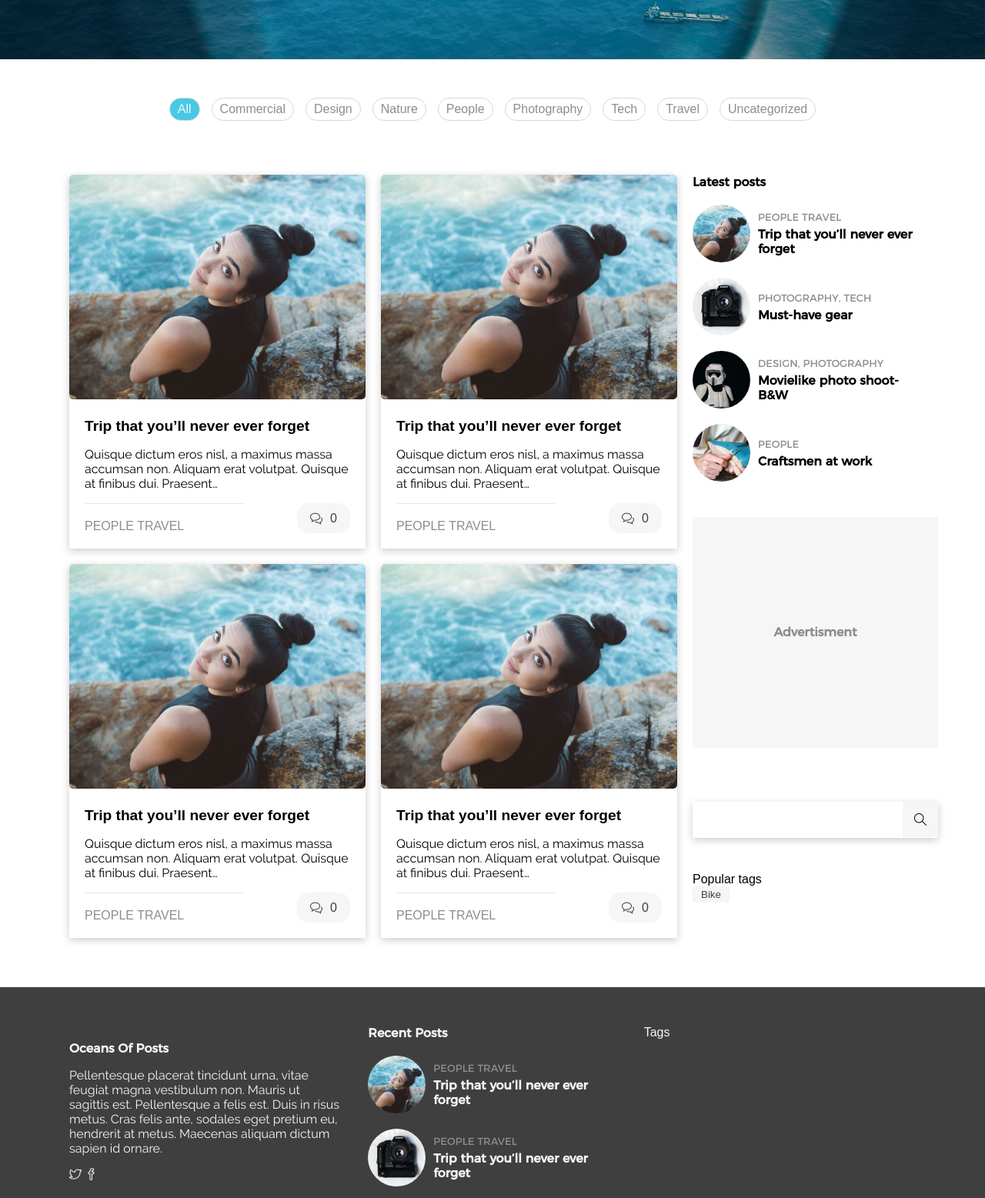
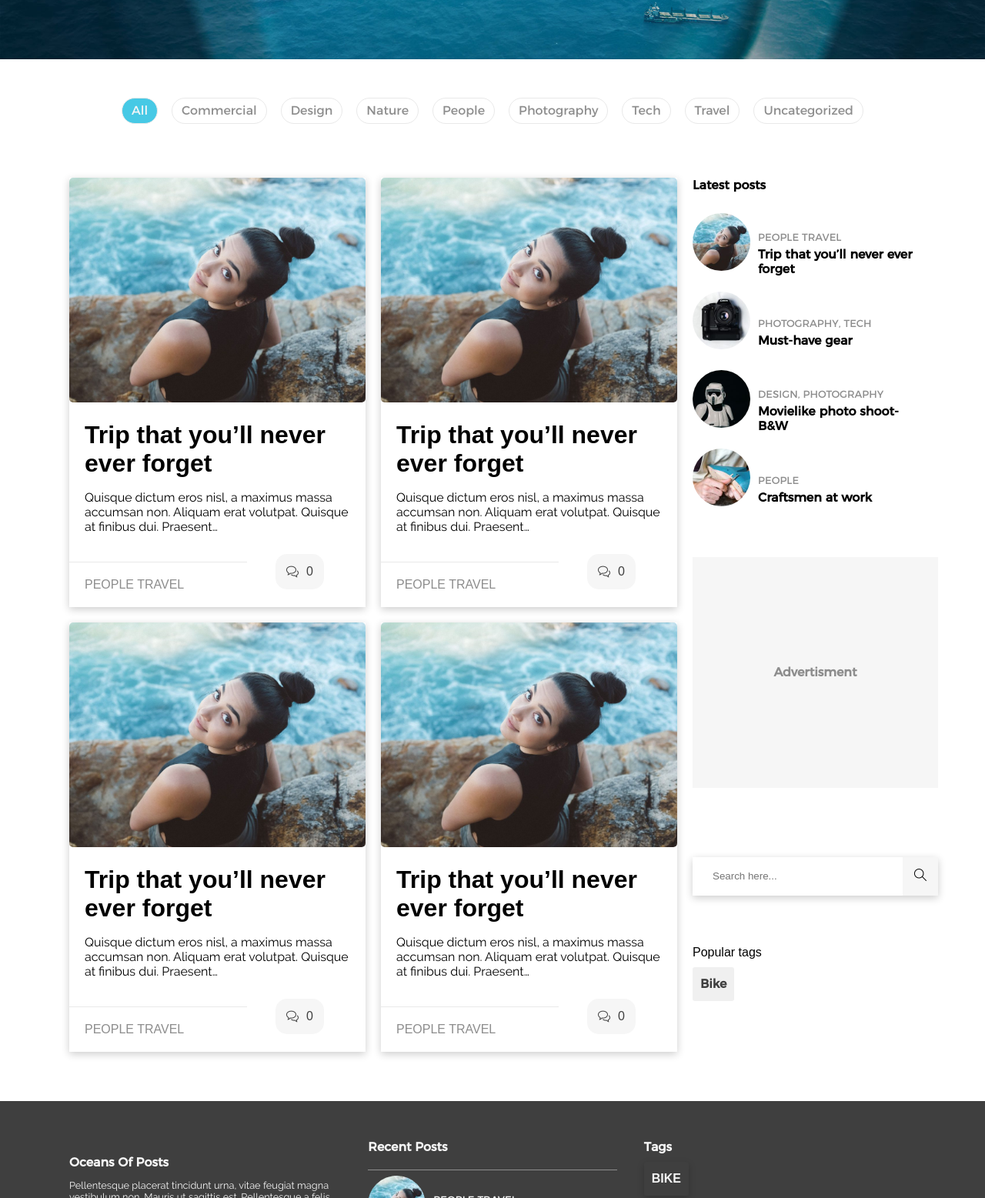
Before and after one commit to GeorgeBradley/oceansofpost.github.io, a plain HTML site: page index.html in a window 1280 px wide. Shown: the part 173-1730 px from the top of the page at 77% size. Drawn offline with Linux system fonts and the light colour scheme.

Commit message:
Tweaked small details.

```diff
--- a/index.html
+++ b/index.html
@@ -29,15 +29,15 @@
 
     <main class="container grid">
         <section class="top-content">
-            <button class="tag tag-active">All</button>
-            <button class="tag">Commercial</button>
-            <button class="tag">Design</button>
-            <button class="tag">Nature</button>
-            <button class="tag">People</button>
-            <button class="tag">Photography</button>
-            <button class="tag">Tech</button>
-            <button class="tag">Travel</button>
-            <button class="tag">Uncategorized</button>
+            <h3 class="nav-tag tag-active">All</h3>
+            <h3 class="nav-tag">Commercial</h3>
+            <h3 class="nav-tag">Design</h3>
+            <h3 class="nav-tag">Nature</h3>
+            <h3 class="nav-tag">People</h3>
+            <h3 class="nav-tag">Photography</h3>
+            <h3 class="nav-tag">Tech</h3>
+            <h3 class="nav-tag">Travel</h3>
+            <h3 class="nav-tag">Uncategorized</h3>
         </section>
 
 
@@ -51,11 +51,8 @@
                     <div class="card-title">Trip that you’ll never ever forget</div>
 
                     <p class="card-text">Quisque dictum eros nisl, a maximus massa accumsan non. Aliquam erat volutpat. Quisque at finibus dui. Praesent…</p>
-
+                </div>
                 <div class="card-footer">
-
-
-
                     <div class="card-author">
                          <a href="#">People Travel</a>
                     </div>
@@ -64,7 +61,6 @@
                         <span>0</span>
                     </div>
 
-                    </div>
                 </div>
             </div>
             <div class="card">
@@ -76,11 +72,8 @@
                     <div class="card-title">Trip that you’ll never ever forget</div>
 
                     <p class="card-text">Quisque dictum eros nisl, a maximus massa accumsan non. Aliquam erat volutpat. Quisque at finibus dui. Praesent…</p>
-
+                </div>
                 <div class="card-footer">
-
-
-
                     <div class="card-author">
                          <a href="#">People Travel</a>
                     </div>
@@ -89,7 +82,6 @@
                         <span>0</span>
                     </div>
 
-                    </div>
                 </div>
             </div>
             <div class="card">
@@ -101,11 +93,8 @@
                     <div class="card-title">Trip that you’ll never ever forget</div>
 
                     <p class="card-text">Quisque dictum eros nisl, a maximus massa accumsan non. Aliquam erat volutpat. Quisque at finibus dui. Praesent…</p>
-
+                </div>
                 <div class="card-footer">
-
-
-
                     <div class="card-author">
                          <a href="#">People Travel</a>
                     </div>
@@ -116,8 +105,6 @@
 
                 </div>
             </div>
-            </div>
-
             <div class="card">
 
                 <div class="card-image-container">
@@ -127,11 +114,8 @@
                     <div class="card-title">Trip that you’ll never ever forget</div>
 
                     <p class="card-text">Quisque dictum eros nisl, a maximus massa accumsan non. Aliquam erat volutpat. Quisque at finibus dui. Praesent…</p>
-
+                </div>
                 <div class="card-footer">
-
-
-
                     <div class="card-author">
                          <a href="#">People Travel</a>
                     </div>
@@ -142,7 +126,7 @@
 
                 </div>
             </div>
-            </div>
+
 
         </div>
 
@@ -209,13 +193,13 @@
             </div>
             <div class="search-bar">
 
-                <input class="search"type="text">
+                <input class="search"type="text" placeholder="Search here...">
 
                 <span class="icon-magnifier"></span>
             </div>
             <div class="popular-tags">
                 <div class="title">Popular tags</div>
-                <button class="popular-tag">Bike</button>
+                <h3 class="popular-tag">Bike</h3>
             </div>
         </aside>
 
@@ -283,7 +267,8 @@
             </div>
         </section>
         <section class="footer-tags">
-            <div class="title">Tags</div>
+            <h4 class="title">Tags</h4>
+            <button class="popular-tag dark">Bike</button>
         </section>
 
         </div>
--- a/style.css
+++ b/style.css
@@ -116,8 +116,8 @@ Fonts
   .top-content {
 
     display:flex;
-    gap:15px;
-    justify-self: center;
+  justify-content: space-evenly;
+
     align-self: center;
     padding:50px;
   }
@@ -125,19 +125,19 @@ Fonts
 
   /* Tags */
 
-  .tag {
-    border:1px solid #dcd7d7;;
-      border-radius: 25px;
+  .nav-tag {
+    box-shadow: none;
+    border-radius: 18px;
+    border:  1px solid #e9e9e9;
       background-color:white;
-      padding-top:5px;
+      padding-top:10px;
       font-size: 1em;
-      padding-bottom:5px;
-      padding-left:10px;
-      padding-right:10px;
+      padding: 0 12px;
       color:var(--lightGray);
       font-weight: 500;
+      line-height: 32px;
   }
-  .tag.tag-active {
+  .nav-tag.tag-active {
       background-color:var(--lightBlue);
       color:var(--white);
       font-weight: 300;
@@ -152,6 +152,12 @@ Fonts
 
   .top-content {
       grid-column: 1 / 7    ;
+
+  }
+  .top-content .tag:hover {
+
+    transition: 0.8s all ease-in-out;
+    font-weight: bold;
   }
   .cards {
       grid-column: 1 / 4;
@@ -192,13 +198,17 @@ Fonts
 .card-body {
     padding:20px;
 }
+.card-title {
+    font-size:2rem;
+
+}
 
 .card-footer {
 
 display:grid;
 
 grid-template-columns: repeat(5, 1fr);
-
+position: relative;
 
 }
 .card-author a {
@@ -213,6 +223,8 @@ grid-template-columns: repeat(5, 1fr);
     grid-column: 1 / 4;
     flex-grow:1;
     padding-top:20px;
+    padding-left:20px;
+    padding-bottom:20px;
     border-top: 1px solid #e9e9e9;
 
 }
@@ -222,15 +234,20 @@ grid-template-columns: repeat(5, 1fr);
 }
 .comments {
 
+
+    position: absolute;
     display:flex;
     justify-content: center;
     gap:10px;
     align-items: center;
+   padding:14px;
 
+   top:-10px;
+   left:-40px;
     color:var(--darkGray);
     border-radius: 15px;;
     background-color: var(--white);
-    padding:6px;
+
     grid-column: 5 / 6;
 
 }
@@ -240,6 +257,7 @@ grid-template-columns: repeat(5, 1fr);
 }
 .post-content-right {
 
+    margin-top:30px;
     display:flex;
     flex-direction: column;
     gap:5px;
@@ -310,8 +328,18 @@ grid-template-columns: repeat(5, 1fr);
     gap:20px;
     padding-left:15px;
     padding-right:15px;
+
 }
 
+.footer-recent-posts .post-author {
+    color:var(--white);
+}
+.footer-recent-posts .post
+{
+
+    border-top: 0.1rem solid var(--lightGray);
+
+}
 
 .main-footer .container {
     color:var(--white);
@@ -320,20 +348,24 @@ grid-template-columns: repeat(5, 1fr);
     grid-template-columns: repeat(3, 1fr);
 }
 .footer-ocean-of-posts {
+
     margin-top:20px;
 }
+.footer-ocean-of-posts p {
+font-size:0.8rem;
 
+}
 .search-bar {
  display:flex;
 
- height:fit-content;
+ height:50px;
     box-shadow: 0 3px 10px rgb(0 0 0 / 0.2);
 }
 .icon-magnifier {
 
 
     background-color:var(--white);
- align-self: center;
+
 
     padding:15px;
 }
@@ -347,10 +379,25 @@ grid-template-columns: repeat(5, 1fr);
 
 .popular-tag
 {
-    background-color: var(--white);
+    margin-top:10px;
+
+    background-color: #f0f0f0;
+
     border-radius: 3px;
     color:var(--darkGray);
-    border:1px solid #f4f4f4;;
-    padding:2px 10px 2px 10px;
+
+    padding:6px 10px 6px 10px;
+    font-size:medium;
+    line-height: 32px;
+    width:fit-content;
 
 }
+
+.popular-tag.dark {
+    background-color:var(--darkGray);
+    color:var(--white);
+    border:none;
+    text-transform: uppercase;
+    box-shadow: 0 3px 10px rgb(0 0 0 / 0.2);
+    font-weight: bold;
+}
```
Lines whose indentation alone changed are shown as unchanged.
